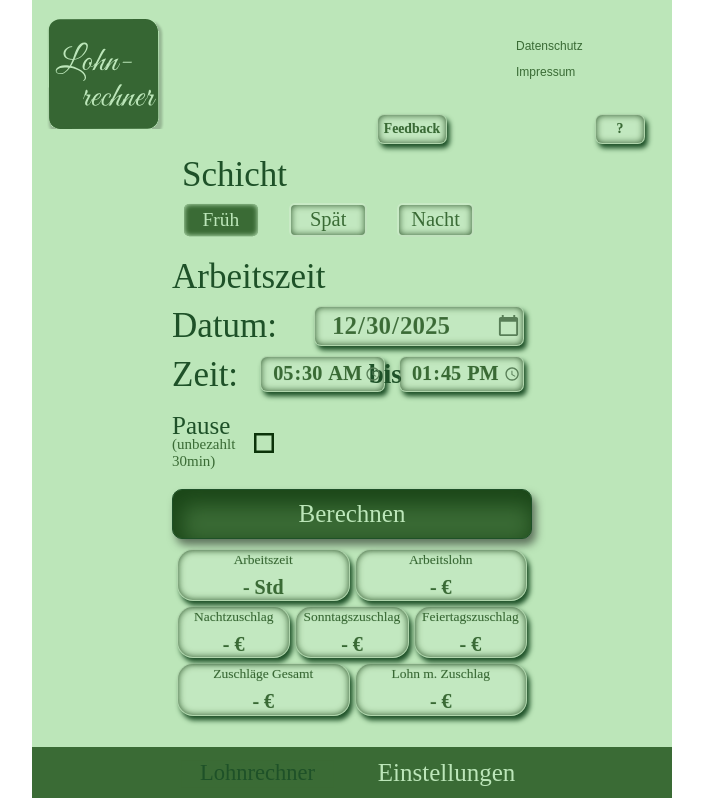
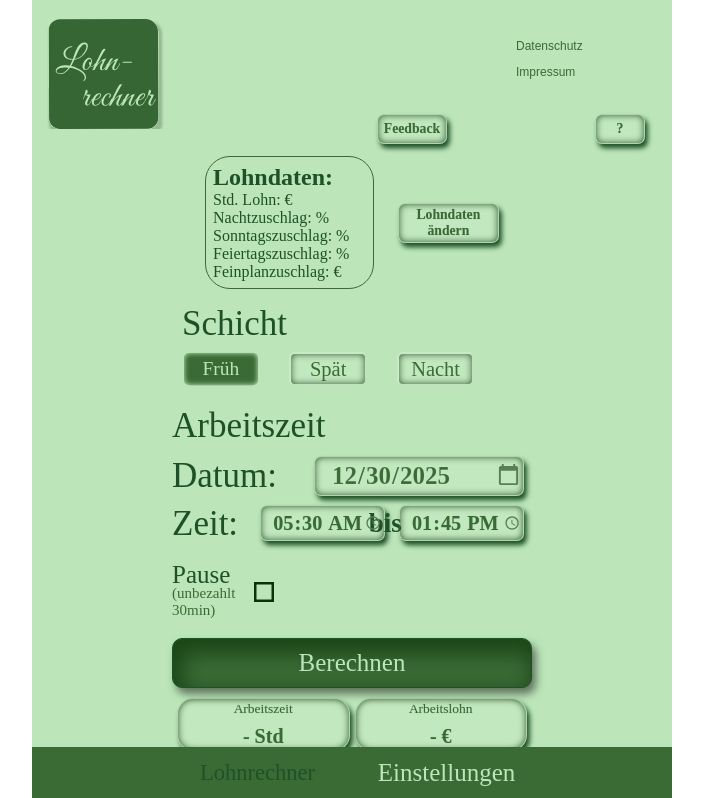
Before and after one commit to Burnxp/salarayToday, a React (Vite) app: page / in a window 1280 px wide. Shown: the top 798 px of the page, without its empty margins (288-991 px from the left). Built offline with nearby package versions, Linux system fonts and the light colour scheme; no server answers.

Commit message:
Füge Navigation und Anzeige von Lohndaten im Rechner hinzu

```diff
--- a/src/logik.jsx
+++ b/src/logik.jsx
@@ -1,10 +1,12 @@
-import { useState, useRef } from "react";
+import { useState } from "react";
 import { calculateNightShiftMinutes } from "./nachtSchicht";
 import { useFeiertage } from "./feierTage";
 import { ResultView } from "./result";
 import { calculateFeinPlanZuschlag } from "./feinPlanzuschlag";
 import { useZuschlaege } from "./hooks/useZuschlaege";
 import { useEffect } from "react";
+
+import { useNavigate } from 'react-router-dom';
 
 
 
@@ -252,12 +254,33 @@ useEffect(() => {
 }, []);
 
 
-
+const navigate = useNavigate();
   return (
 
 
 /* Schicht-Container */
-    <div className="lohnrechner-layout">
+    <div className="lohnrechner-layout ">
+
+   <div className="flex-lohnDaten">
+  <div className="aktLohndaten">
+    <h2>Lohndaten:</h2>
+    Std. Lohn: {localStorage.getItem("stdLohn")} € <br />
+    Nachtzuschlag: {localStorage.getItem("Nachtzuschlag")} % <br />
+    Sonntagszuschlag: {localStorage.getItem("Sonntagszuschlag")} % <br />
+    Feiertagszuschlag: {localStorage.getItem("Feiertagszuschlag")} % <br />
+    Feinplanzuschlag: {localStorage.getItem("Feinplanzuschlag")} € <br />
+  </div>
+
+  <div className="lohnDatenAendernContainer">
+    <button
+      className="button-design"
+      onClick={() => navigate("/einstellungen")}
+    >
+      Lohndaten ändern
+    </button>
+  </div>
+</div>
+
 
       <div className="schicht-grid">
       <h2 className="schicht-text">Schicht</h2>
@@ -471,6 +494,7 @@ useEffect(() => {
         <button className="berechnen-button" onClick={berechneLohn}>Berechnen</button>
       </div>
     <ResultView result={result} />
+
  </div>
 
         {/* <!-- Feedback Form --> */}
```
